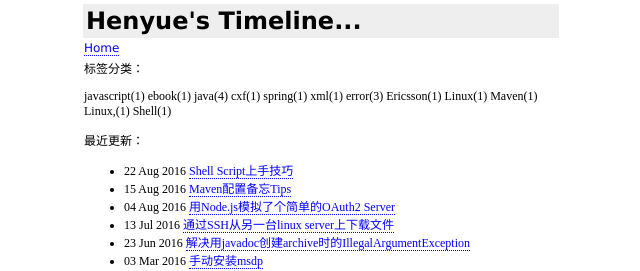
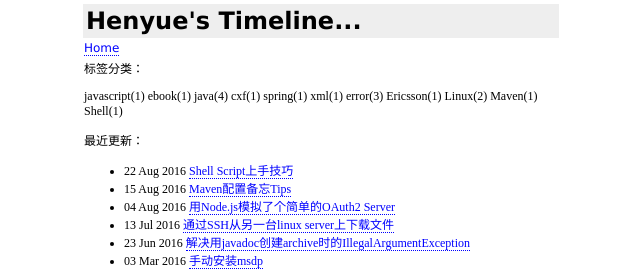
Before and after one commit to CS326-OSUF16/test2-dfb-osu, a Jekyll site: the page built from index.html, in a window 1280 px wide. Shown: the top 271 px of the page, without its empty margins (319-959 px from the left). Built offline with Jekyll 4.4.1, drawn with Linux system fonts in a browser that asks for light colours.

Commit message:
Update 2016-08-22-Shell_Script上手技巧.html

```diff
--- a/_posts/2016-08-22-Shell_Script上手技巧.html
+++ b/_posts/2016-08-22-Shell_Script上手技巧.html
@@ -1,7 +1,7 @@
 ---
 layout: default
 title: Shell Script上手技巧
-tags: Linux, Shell
+tags: Linux Shell
 ---
 Devop导致developer要掌握的技能越来越杂，当然编写服务器端的shell script应该只是开发者本应掌握的基础技能，好在并不复杂，用起来的时候查查handbook就好了，最近写shell script经常查阅的两个链接，对编写服务器脚本很有帮助：<br/>
 <br/>
@@ -11,4 +11,4 @@ Devop导致developer要掌握的技能越来越杂，当然编写服务器端的
 <a href="http://misc.flogisoft.com/bash/tip_colors_and_formatting" title="Bash tips: Colors and formatting (ANSI/VT100 Control sequences)" target="_blank">Bash tips: Colors and formatting (ANSI/VT100 Control sequences)</a>
 这篇文章介绍了如何让你的echo输出变得多姿多彩，如果是一个基于bash script的应用程序，利用好颜色的变换一定能让用户快速get到关键点。<br/>
 <br/>
-P.s.另外附上自己写shell script遇到的一个菜鸟错误，在if语句的条件逻辑符号[ exp ]中，左右中括号和条件语句exp之间是必须有空格隔开的，否则该逻辑判断永远为false。
+P.s. 另外附上自己写shell script遇到的一个菜鸟错误，在if语句的条件逻辑符号[ exp ]中，左右中括号和条件语句exp之间是必须有空格隔开的，否则该逻辑判断永远为false。
```
